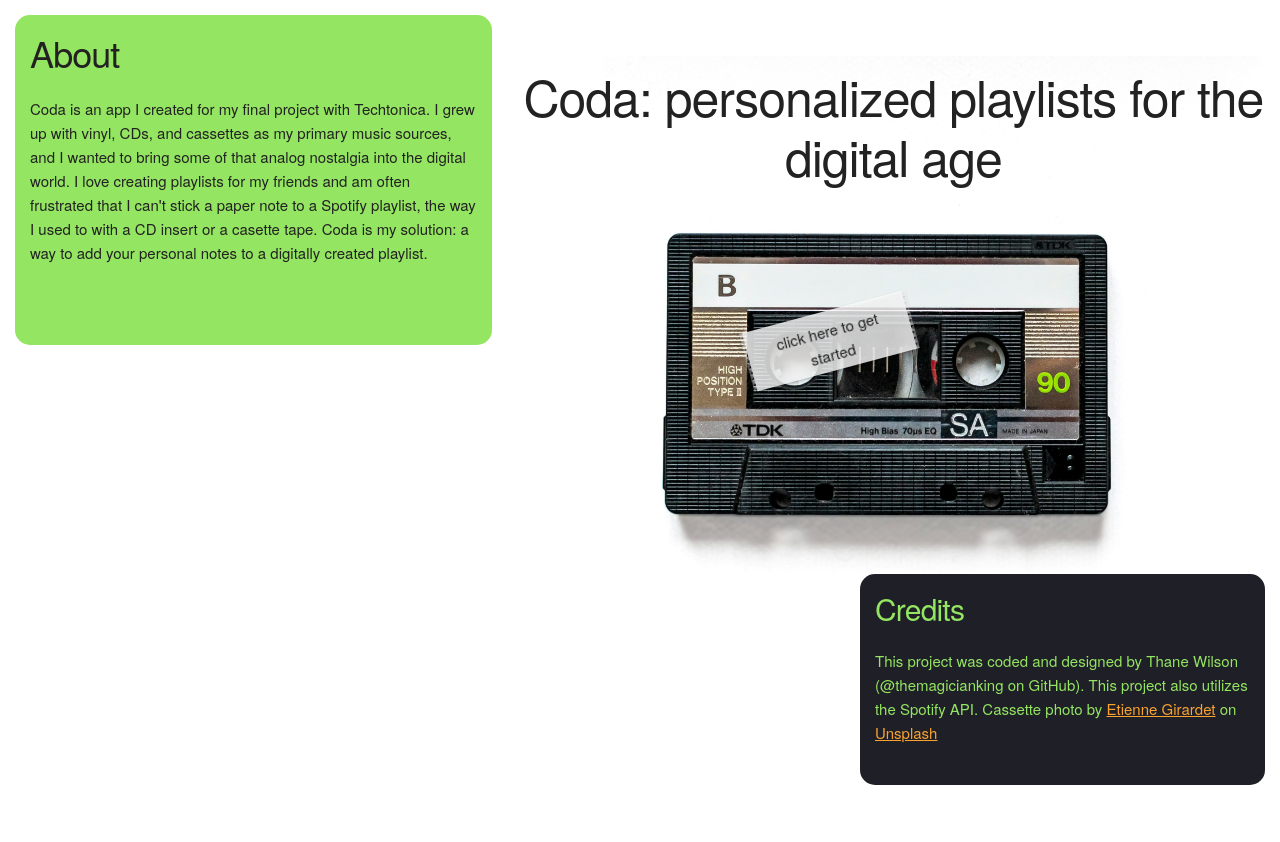
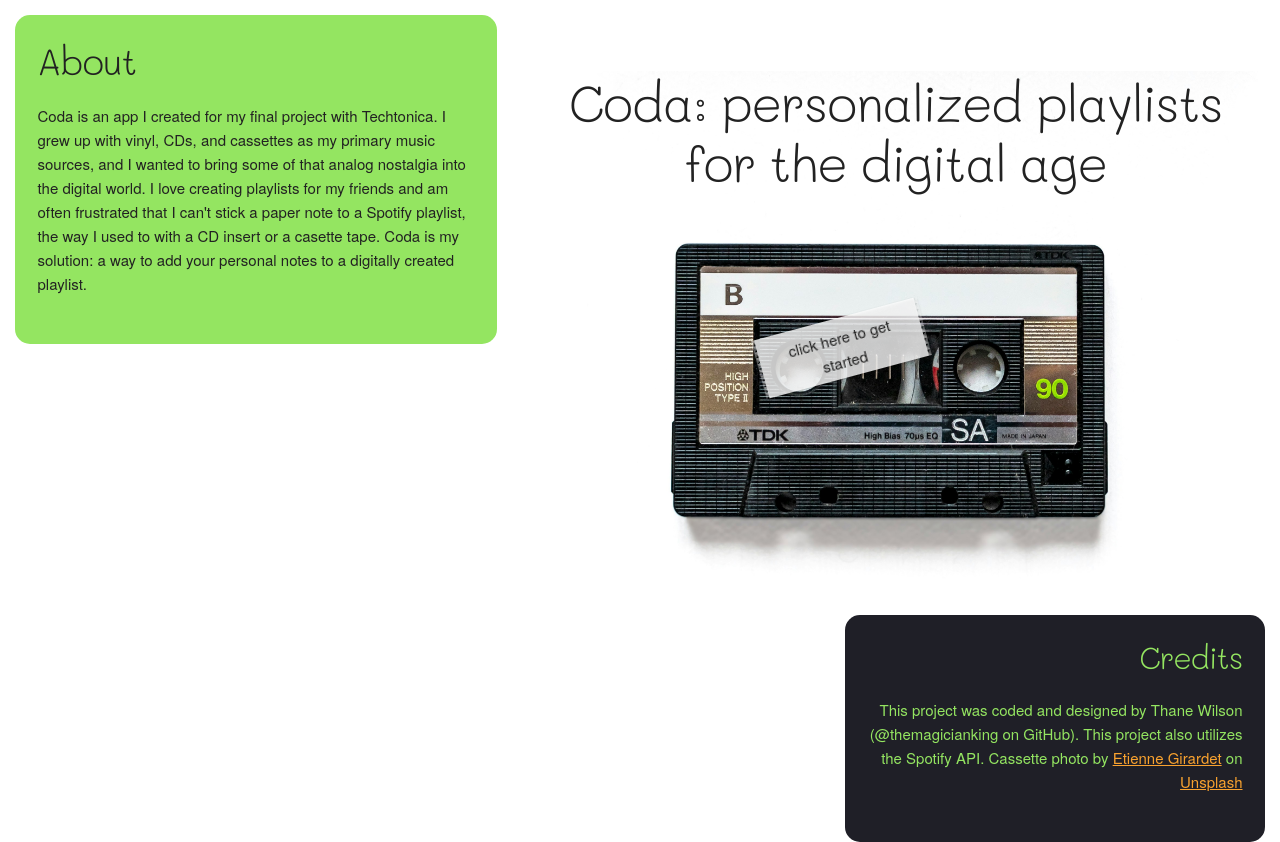
Before and after one commit to themagicianking/coda, a React (Vite) app in the folder client/: page /welcome in a window 1280 px wide. Before the commit the page ends 800 px from the top, so only its background shows below. Built offline with nearby package versions, Linux system fonts and the light colour scheme; a web font is replaced by a local one.

Commit message:
Added display font and made minor positioning adjustments.

```diff
--- a/client/index.html
+++ b/client/index.html
@@ -7,6 +7,12 @@
       href="https://fonts.cdnfonts.com/css/open-dyslexic"
       rel="stylesheet"
     />
+    <link rel="preconnect" href="https://fonts.googleapis.com" />
+    <link rel="preconnect" href="https://fonts.gstatic.com" crossorigin />
+    <link
+      href="https://fonts.googleapis.com/css2?family=Mali:ital,wght@0,200;0,300;0,400;0,500;0,600;0,700;1,200;1,300;1,400;1,500;1,600;1,700&display=swap"
+      rel="stylesheet"
+    />
     <title>Coda</title>
   </head>
   <body>
--- a/client/src/Skeleton-2.0.4/css/skeleton.css
+++ b/client/src/Skeleton-2.0.4/css/skeleton.css
@@ -133,6 +133,7 @@ body {
 h1, h2, h3, h4, h5, h6 {
   margin-top: 0;
   margin-bottom: 2rem;
+  font-family: "Mali";
   font-weight: 300; }
 h1 { font-size: 4.0rem; line-height: 1.2;  letter-spacing: -.1rem;}
 h2 { font-size: 3.6rem; line-height: 1.25; letter-spacing: -.1rem; }
--- a/client/src/components/welcome.css
+++ b/client/src/components/welcome.css
@@ -9,13 +9,13 @@
 .welcome > * {
   margin: 1em;
   border-radius: 1em;
-  padding: 1em;
+  padding: 1.5em;
 }
 
 .about {
   flex-grow: 1;
   width: 25em;
-  height: 20em;
+  height: fit-content;
   background-color: #94e561;
 }
 
@@ -91,9 +91,10 @@
 .credits {
   flex-grow: 1;
   align-self: flex-end;
-  justify-self: flex-end;
+  margin-top: 3em;
   max-width: 25em;
   max-height: 20em;
   background-color: #1f1f27;
-  color:#94E561
+  color:#94E561;
+  text-align: right;
 }
```
